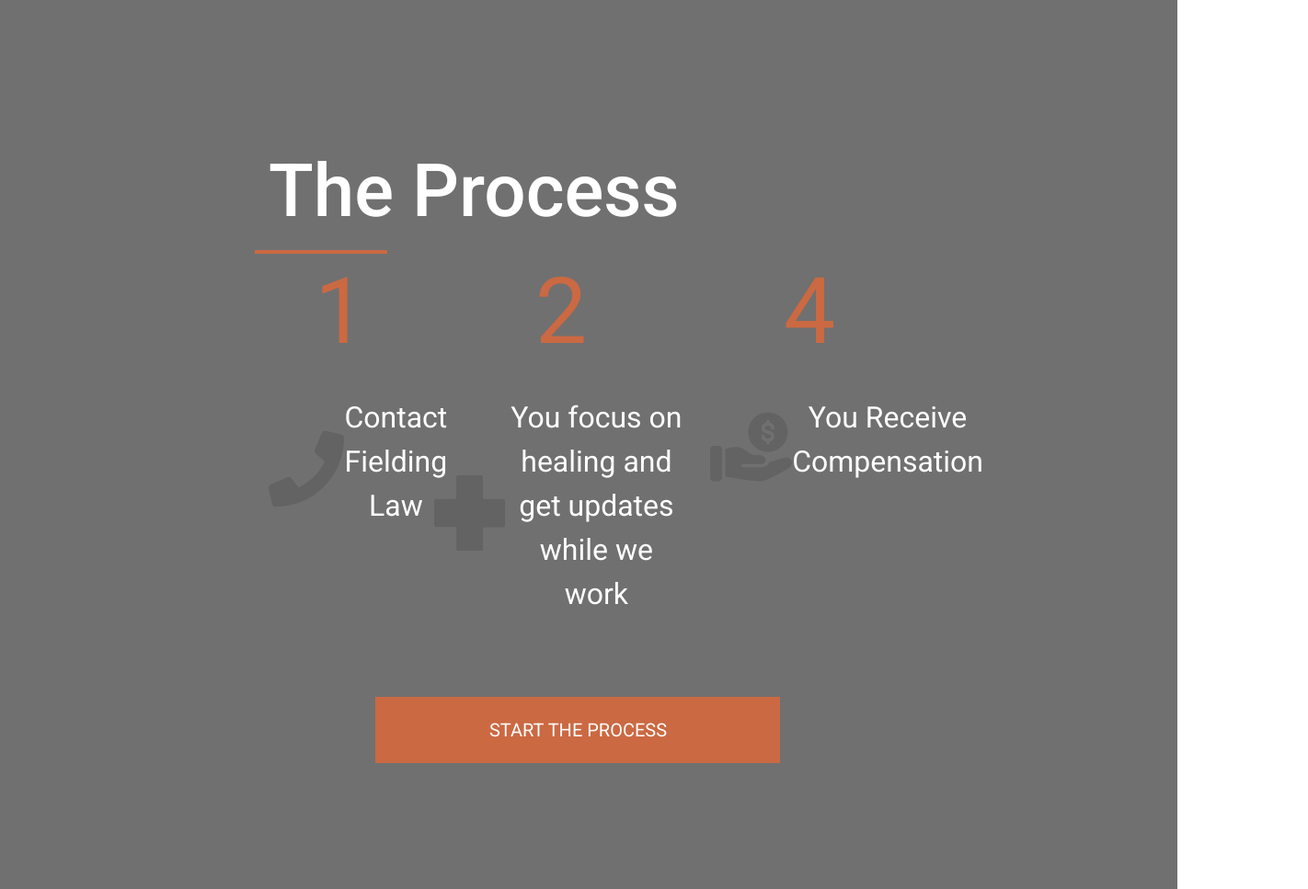
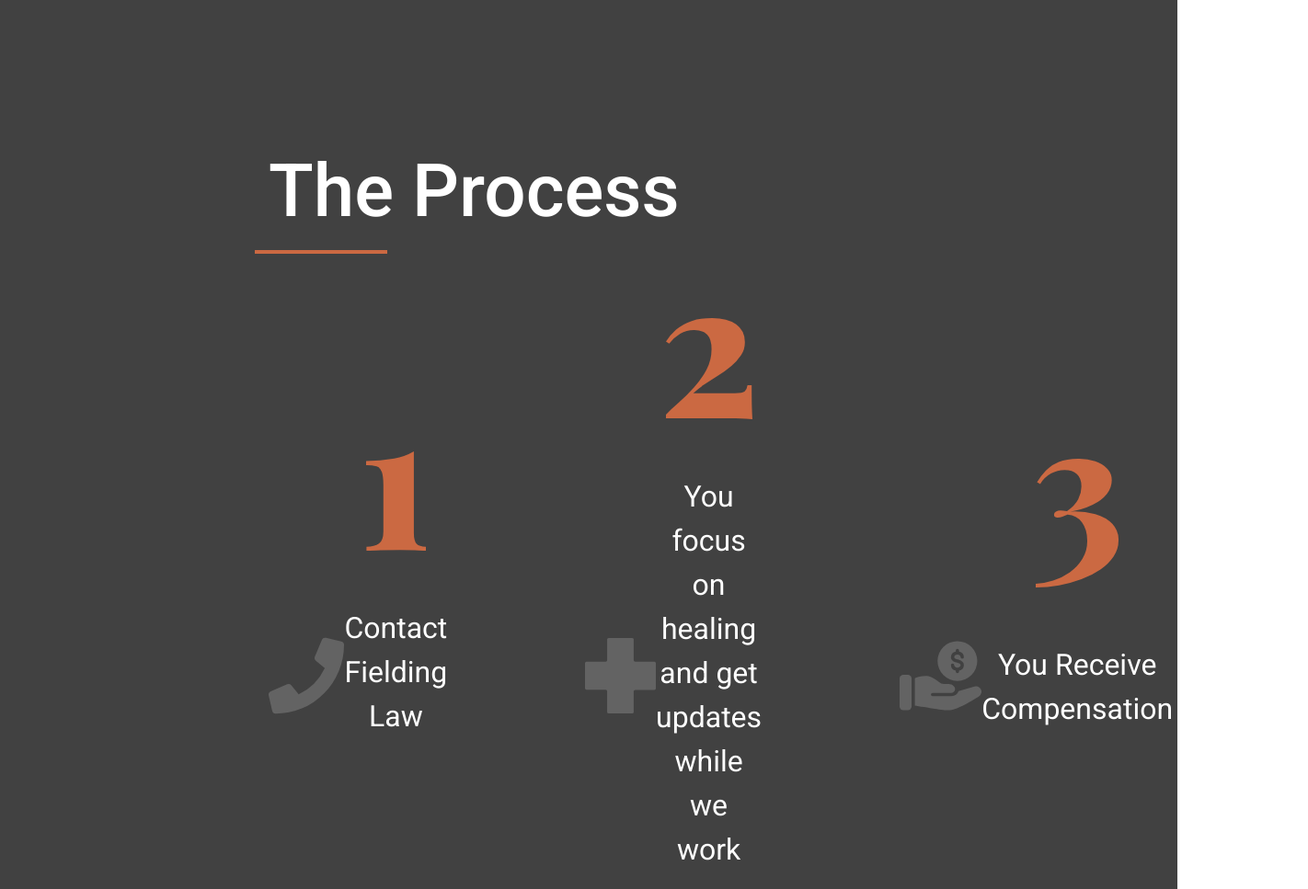
Before and after one commit to Jovan-999/locations_pages, a website: page process_page/src/index.html in a window 1280 px wide. Shown: the top 967 px of the page at 92% size, 1422 px wide, since content can reach past the window. Drawn offline with Linux system fonts and the light colour scheme.

Commit message:
predrags-page__finished

```diff
--- a/process_page/sass/process.scss
+++ b/process_page/sass/process.scss
@@ -1,6 +1,6 @@
 // section wrapper start
 .process-page__section-wrapper {
-  background-color: #707070;
+  background-color: #414141;
   font-family: 'Roboto';
 }
 
@@ -11,9 +11,44 @@
 
 .process-page__second-part {
   margin-top: 150px;
+  position: relative;
   // margin-right: 260px;
   // margin-left: 250px;
 }
+
+.process-page__second-part::after {
+  content: '';
+  position: absolute;
+  left: 700px;
+  right: 0;
+  margin: 0 auto;
+  top: 2px;
+  width: 710px;
+  height: 4px;
+  background: #cb6942;
+  z-index: 1;
+}
+
+.process-page__second-part::before {
+  content: '';
+  position: absolute;
+  left: 700px;
+  right: 0;
+  margin: 0 auto;
+  top: 0;
+  width: 80px;
+  height: 8px;
+  background: #cb6942;
+  z-index: 2;
+}
+
+.process-page__section-box {
+  margin-top: 90px;
+  display: flex;
+  flex-direction: row;
+  align-items: center;
+}
+
 // section wrapper end
 
 // title start
@@ -45,7 +80,7 @@
 .process-page__title-second::after {
   content: '';
   position: absolute;
-  left: -8px;
+  left: -55px;
   bottom: -23px;
   width: 144px;
   height: 4px;
@@ -54,51 +89,52 @@
 
 // title end
 
-// box start
-// .process-page__box-wrapper {
-//   display: flex;
-// }
+.process-page__icon-text {
+  display: flex;
+  flex-direction: column;
+  align-items: center;
+}
 
-// .process-page__text-wrapper {
-//   display: flex;
-//   flex-direction: column;
-//   align-items: center;
-// }
-
-// .process-page__box-number {
-//   font-size: 100px;
-//   color: #cb6942;
-// }
-
-// .process-page__box-img {
-//   margin-top: 150px;
-// }
-
-// .process-page__box-title {
-//   font-size: 30px;
-//   text-align: center;
-// }
-
-.flex {
+.process-page__box-flex {
   display: flex;
 }
 
-.flex-box {
-  display: flex;
-  flex-direction: column;
-  text-align: center;
+.process-page__number-one {
+  width: 65px;
+  height: 108px;
+  margin-bottom: 60px;
+}
+.process-page__number-two {
+  width: 94px;
+  height: 110px;
+  margin-bottom: 60px;
+}
+.process-page__number-three {
+  width: 90px;
+  height: 140px;
+  margin-bottom: 60px;
 }
 
-.flex-number {
-  font-size: 100px;
-  color: #cb6942;
-}
-
-.flex-text {
+.process-page__box-text {
   font-size: 32px;
   text-align: center;
   color: #ffffff;
 }
+
+.process-page__info_box {
+  display: flex;
+  align-items: center;
+}
+
+.process-page__box-first,
+.process-page__box-second {
+  margin-right: 150px;
+}
+
+.process-page__svg {
+  margin-top: 160px;
+}
+
 // box end
 
 // button start
@@ -116,6 +152,23 @@
   border: none;
   text-transform: uppercase;
   margin-top: 72px;
+  cursor: pointer;
+}
+
+.process-page__button-second {
+  display: flex;
+  justify-content: center;
+  align-items: center;
+  width: 440px;
+  height: 72px;
+  background-color: #cb6942;
+  color: #ffffff;
+  padding: 22.3px 104.5px 22.7px 105.5px;
+  font-size: 20px;
+  border: none;
+  text-transform: uppercase;
+  margin-top: 70px;
+  margin-bottom: 117px;
   cursor: pointer;
 }
 
--- a/process_page/src/index.html
+++ b/process_page/src/index.html
@@ -21,36 +21,63 @@
             <div class="col-lg-12">
               <!--col start-->
               <h1 class="process-page__title">The Process</h1>
-              <div class="row">
-                <div class="col-lg-3">
-                  <div class="flex-box">
-                    <p class="flex-number">1</p>
-                    <div class="flex">
-                      <img src="/img/icon-phone.svg" alt="Icon Phone" />
-                      <p class="flex-text">
-                        Contact<br />
-                        Fielding Law
-                      </p>
+              <div class="process-page__section-box">
+                <div class="process-page__info_box">
+                  <div class="process-page__box-first">
+                    <div class="process-page__box-flex">
+                      <img
+                        class="process-page__svg"
+                        src="/img/icon-phone.svg"
+                        alt="Icon Phone"
+                      />
+                      <div class="process-page__icon-text">
+                        <img
+                          class="process-page__number-one"
+                          src="/img/1.svg"
+                          alt="1"
+                        />
+                        <p class="process-page__box-text">
+                          Contact Fielding Law
+                        </p>
+                      </div>
                     </div>
                   </div>
-                </div>
-                <div class="col-lg-5">
-                  <div class="flex-box">
-                    <p class="flex-number">2</p>
-                    <div class="flex">
-                      <img src="/img/health-sign.svg" alt="health-sign" />
-                      <p class="flex-text">
-                        You focus on healing and get updates while we work
-                      </p>
+                  <div class="process-page__box-second">
+                    <div class="process-page__box-flex">
+                      <img
+                        class="process-page__svg"
+                        src="/img/health-sign.svg"
+                        alt="health-sign"
+                      />
+                      <div class="process-page__icon-text">
+                        <img
+                          class="process-page__number-two"
+                          src="/img/2.svg"
+                          alt="2"
+                        />
+                        <p class="process-page__box-text">
+                          You focus on healing and get updates while we work
+                        </p>
+                      </div>
                     </div>
                   </div>
-                </div>
-                <div class="col-lg-4">
-                  <div class="flex-box">
-                    <p class="flex-number">4</p>
-                    <div class="flex">
-                      <img src="/img/money-icon.svg" alt="money-sign" />
-                      <p class="flex-text">You Receive Compensation</p>
+                  <div class="">
+                    <div class="process-page__box-flex">
+                      <img
+                        class="process-page__svg"
+                        src="/img/money-icon.svg"
+                        alt="money-sign"
+                      />
+                      <div class="process-page__icon-text">
+                        <img
+                          class="process-page__number-three"
+                          src="/img/3.svg"
+                          alt="3"
+                        />
+                        <p class="process-page__box-text">
+                          You Receive Compensation
+                        </p>
+                      </div>
                     </div>
                   </div>
                 </div>
@@ -122,6 +149,9 @@
                   <p class="process-page__paragraph-plus">+</p>
                   <p class="process-page__paragraph-read">Read More</p>
                 </div>
+                <button class="process-page__button-second">
+                  Get an Estimate
+                </button>
               </div>
             </div>
           </div>
```
Also changed, not shown: process_page/css/process.min.css, process_page/img/1.svg (added), process_page/img/2.svg (added), process_page/img/3.svg (added), 1 other file.
